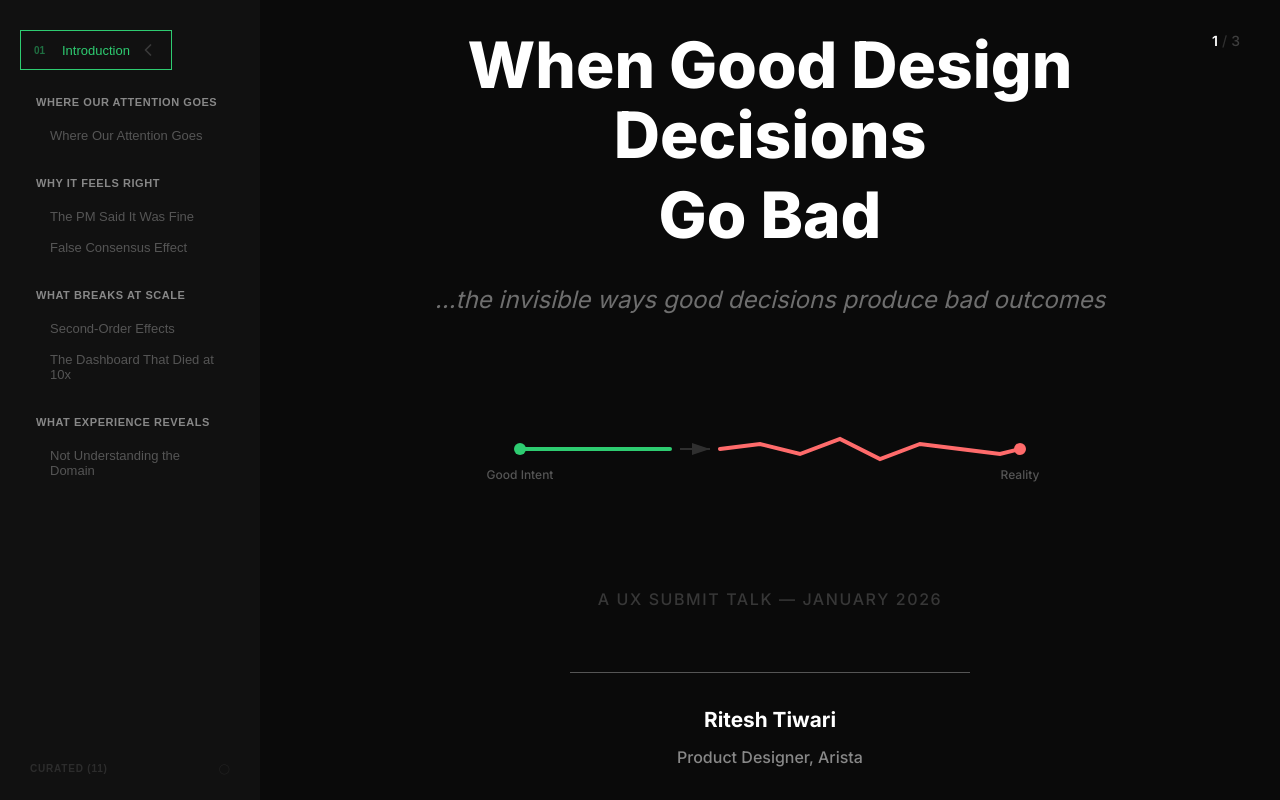
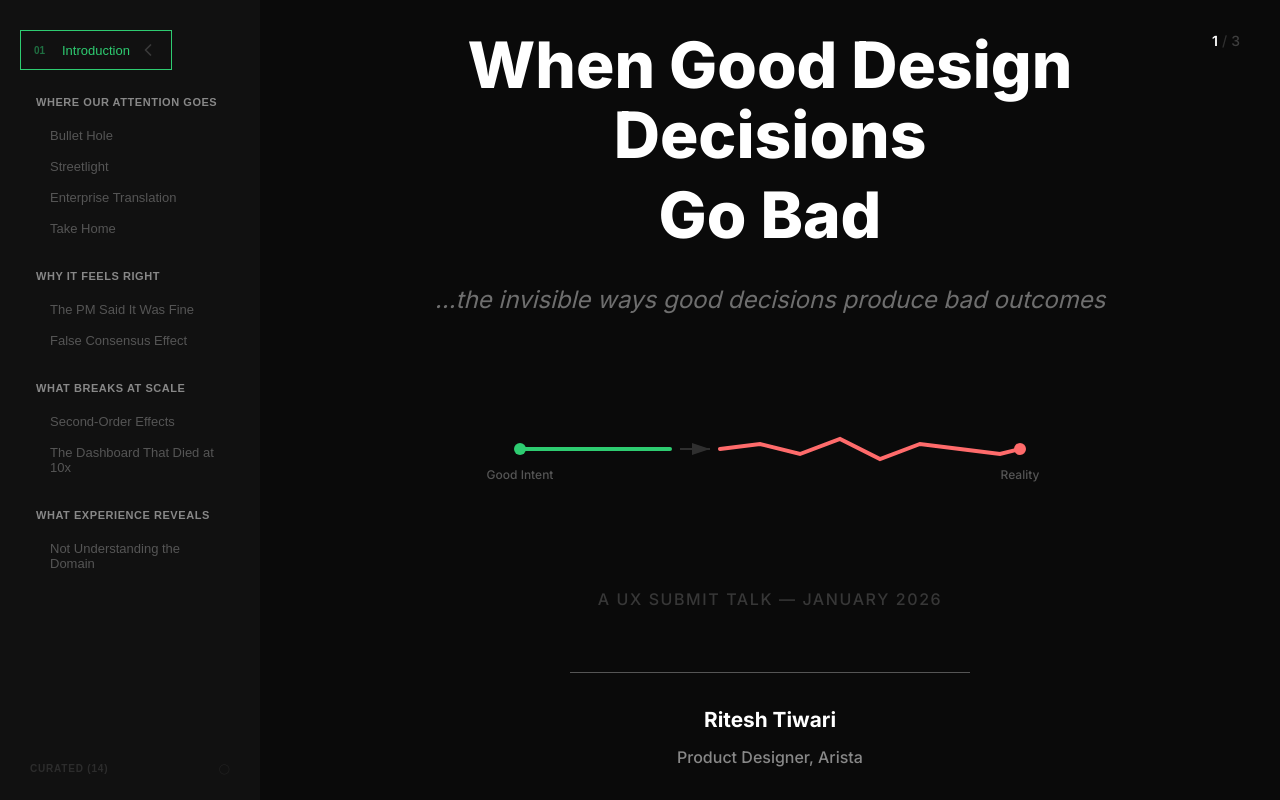
Before and after one commit to riteshtiwari/arista-uxsubmit, a Next.js app: page /story/0/slide/0 in a window 1280 px wide. Built offline with nearby package versions, Linux system fonts and the light colour scheme.

Commit message:
fix: Split combined story into 4 separate stories for slide-level navigation

```diff
--- a/constants/navigation.ts
+++ b/constants/navigation.ts
@@ -2,8 +2,11 @@
 // This array defines the order and content of the curated view
 export const CURATED_STORY_IDS = [
     0,   // Introduction
-    17,  // Section 1: Seeing the Wrong Thing
-    21,  //   - Where Our Attention Goes (combined: Bullet Hole + Streetlight Effect)
+    17,  // Section 1: WHERE OUR ATTENTION GOES
+    21,  //   - Bullet Hole
+    22,  //   - Streetlight
+    23,  //   - Enterprise Translation
+    24,  //   - Take Home
     18,  // Section 2: Passing Review ≠ Being Right
     15,  //   - The PM Said It Was Fine
     8,   //   - False Consensus Effect
--- a/public/data/stories.json
+++ b/public/data/stories.json
@@ -760,7 +760,7 @@
         },
         {
             "id": 21,
-            "title": "Where Our Attention Goes",
+            "title": "Bullet Hole",
             "category": "Cognitive Biases",
             "accentColor": "coral",
             "slides": [
@@ -770,14 +770,30 @@
                     "content": {
                         "headline": "The Planes That Never Came Back"
                     }
-                },
+                }
+            ]
+        },
+        {
+            "id": 22,
+            "title": "Streetlight",
+            "category": "Cognitive Biases",
+            "accentColor": "cyan",
+            "slides": [
                 {
                     "type": "custom",
                     "customComponent": "StreetlightSearch",
                     "content": {
                         "headline": "Where the Light Is"
                     }
-                },
+                }
+            ]
+        },
+        {
+            "id": 23,
+            "title": "Enterprise Translation",
+            "category": "Cognitive Biases",
+            "accentColor": "coral",
+            "slides": [
                 {
                     "type": "application",
                     "content": {
@@ -785,7 +801,15 @@
                         "takeaways": [],
                         "body": "Content to be added"
                     }
-                },
+                }
+            ]
+        },
+        {
+            "id": 24,
+            "title": "Take Home",
+            "category": "Cognitive Biases",
+            "accentColor": "coral",
+            "slides": [
                 {
                     "type": "application",
                     "content": {
```
